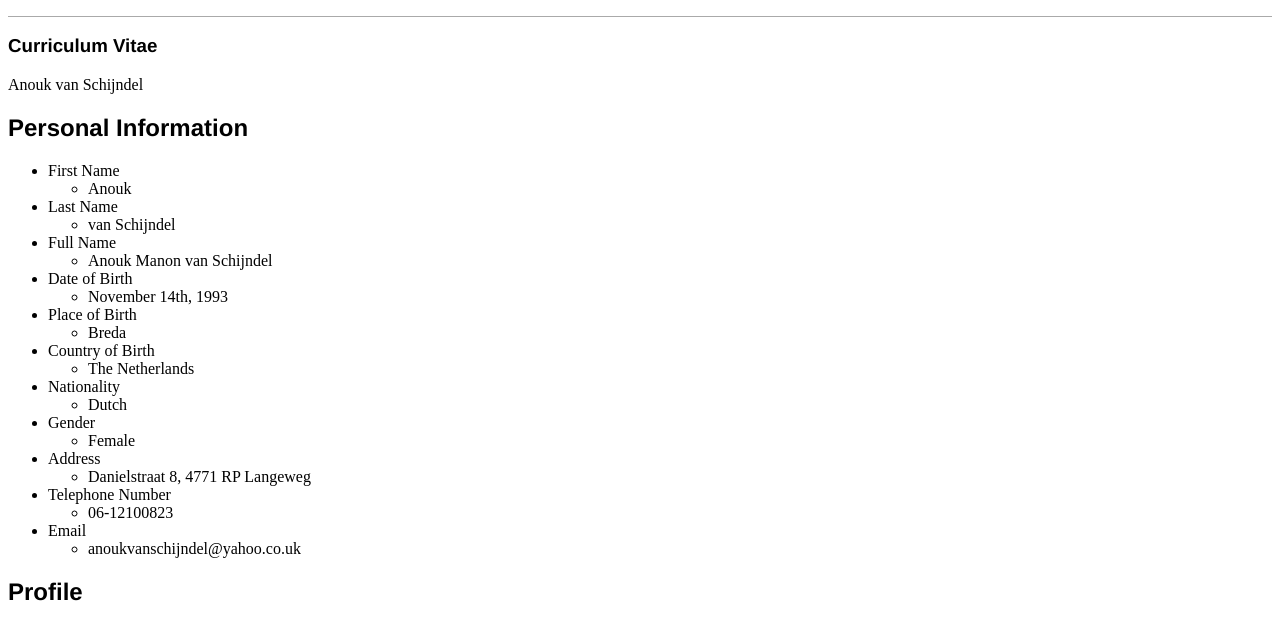
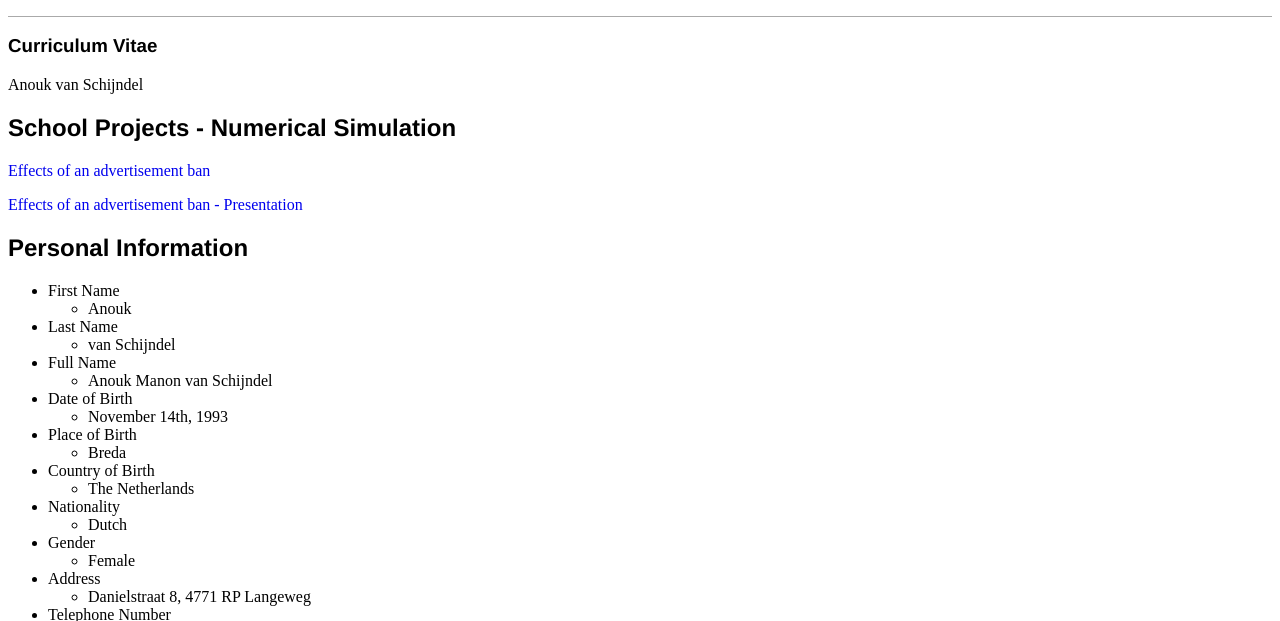
Before and after one commit to AnoukvanSchijndel/CV, a plain HTML site: page index.html in a window 1280 px wide. Shown: the part 153-774 px from the top of the page. Drawn offline with Linux system fonts and the light colour scheme.

Commit message:
Second Pages Commit

```diff
--- a/index.html
+++ b/index.html
@@ -17,6 +17,9 @@
 </div>
 <h3 id="curriculum-vitae">Curriculum Vitae</h3>
 <p>Anouk van Schijndel</p>
+<h2 id="school-projects---numerical-simulation">School Projects - Numerical Simulation</h2>
+<p><a href="http://anoukvanschijndel.github.io/Second-Assignment/">Effects of an advertisement ban</a></p>
+<p><a href="url">Effects of an advertisement ban - Presentation</a></p>
 <h2 id="personal-information">Personal Information</h2>
 <ul>
 <li>First Name
```
Also changed, not shown: 1 other file.
